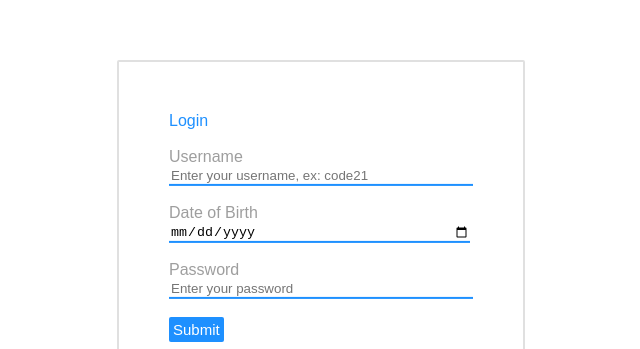
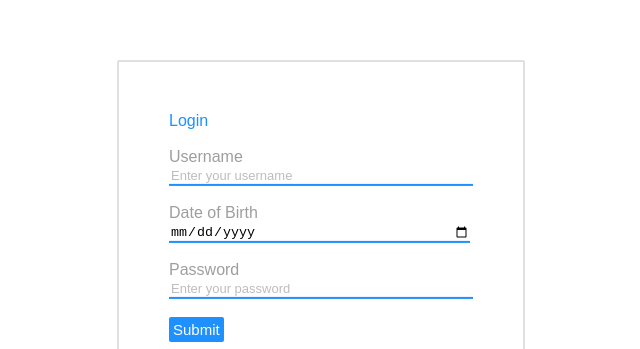
Before and after one commit to racmeh/AngularJS-Login, a plain HTML site: page index.html in a window 1280 px wide. Shown: the part 155-504 px from the top of the page, without its empty margins (319-959 px from the left). Drawn offline with nearby package versions, Linux system fonts and the light colour scheme; some packages are replaced by stand-ins of ours.

Commit message:
Code changes

```diff
--- a/css/app.css
+++ b/css/app.css
@@ -41,3 +41,8 @@ label{
     cursor: pointer;
     font-size: 15px;
 }
+
+::placeholder{
+	color:#BDBDBD;
+	font-size:13px
+}
--- a/login.htm
+++ b/login.htm
@@ -2,7 +2,7 @@
 <br><br>
 
 <form id="log" onsubmit="formsub();">
-	<label for="usrnm">Username</label><br><input placeholder="Enter your username, ex: code21" type="text" id="usrnm" minlength="6" pattern="[A-Za-z0-9]+" title="Only 6 or more alphanumeric characters allowed" ng-model="username" required>
+	<label for="usrnm">Username</label><br><input placeholder="Enter your username" type="text" id="usrnm" minlength="6" pattern="[A-Za-z0-9]+" title="Only 6 or more alphanumeric characters allowed" ng-model="username" required>
 	<br><br>
 
 	<datepicker></datepicker>
```
